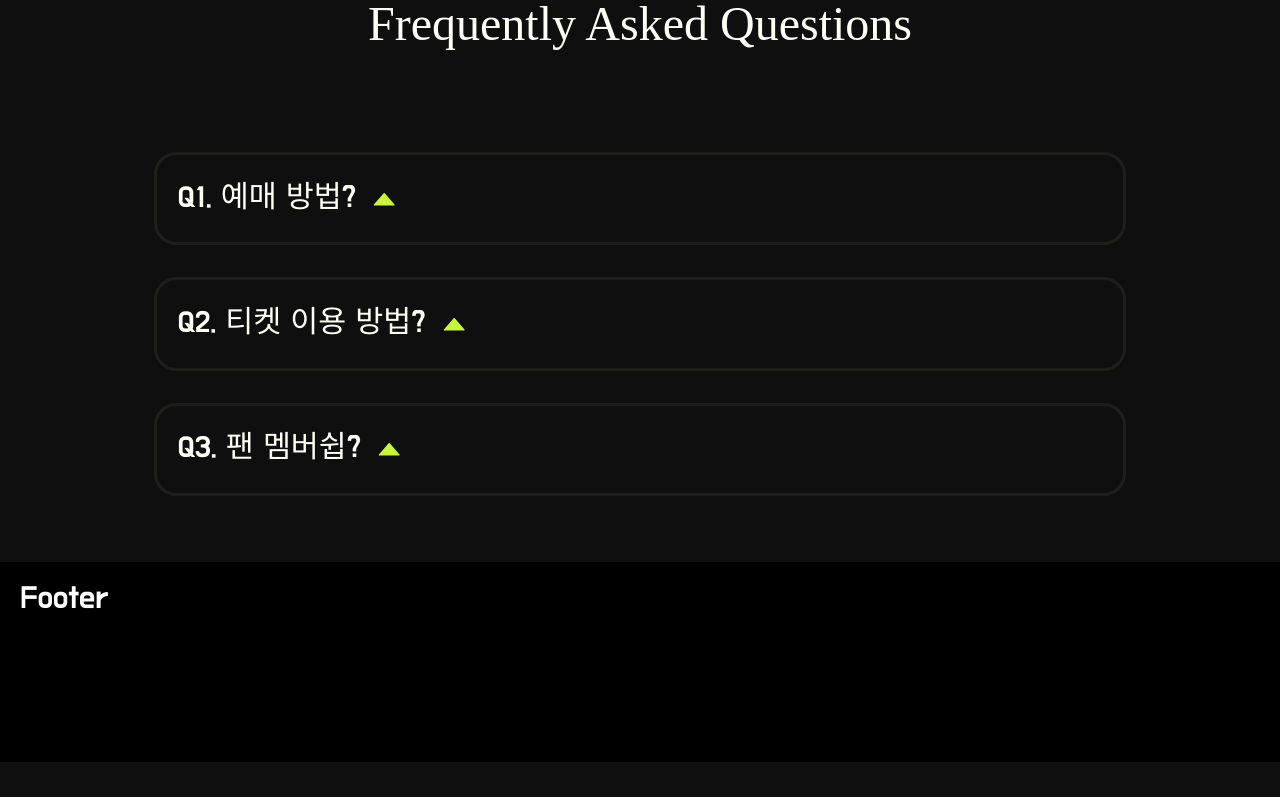
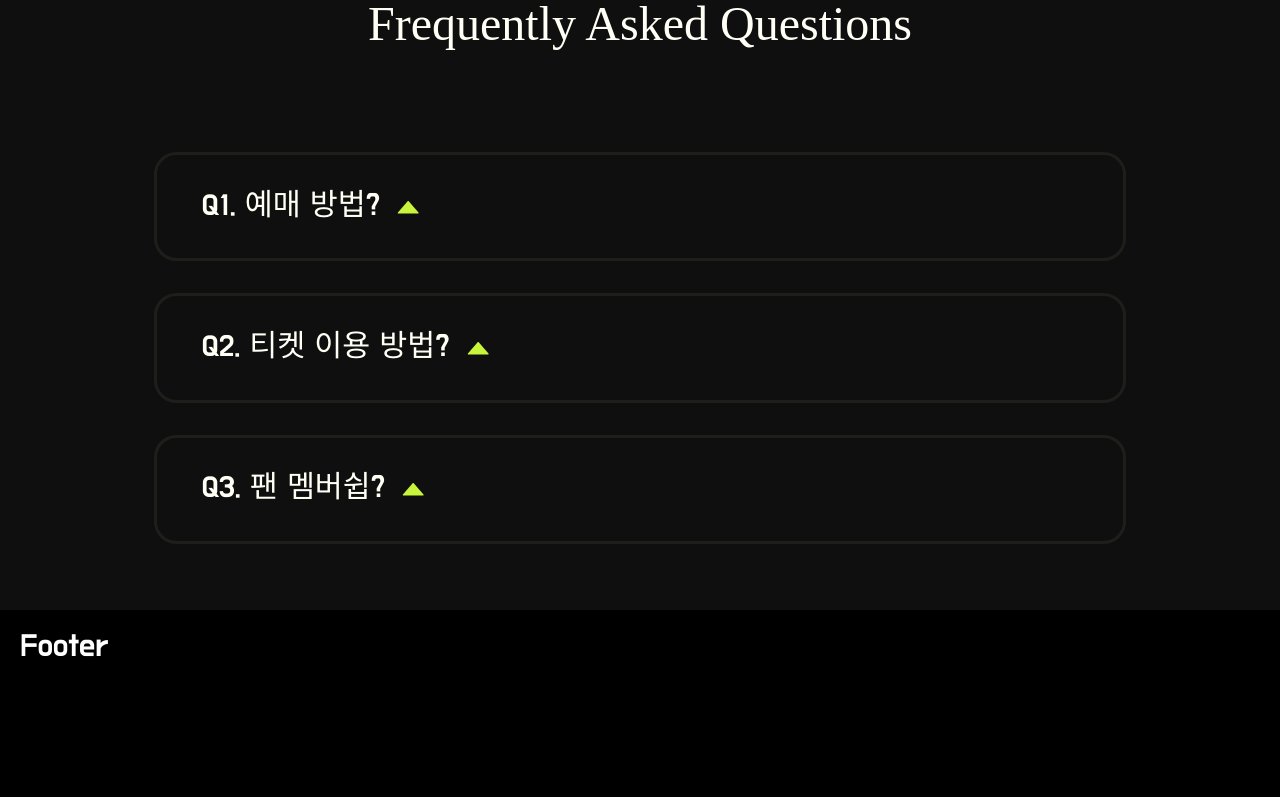
Before and after one commit to teamNFT-likelion/SBT-ticket-client, a React (Create React App) app: page / in a window 1280 px wide. Shown: the part 6064-6861 px from the top of the page. Before the commit the page ends 6826 px from the top, so only its background shows below. Built offline with nearby package versions, Linux system fonts and the light colour scheme; a web font is replaced by a local one.

Commit message:
FAQArea text 컨텐츠 컴포넌트  추출

```diff
--- a/src/components/articles/CardByToggle.jsx
+++ b/src/components/articles/CardByToggle.jsx
@@ -51,22 +51,24 @@ const ContentsContainer = styled(Column)`
 
 const TextContainer = styled(Column)`
   line-height: 150%;
-  font-size: 1.7rem;
+  font-size: 1.5rem;
   text-align: left;
   align-items: center;
   justify-content: center;
   margin-top: 3rem;
   overflow: hidden;
+  padding: 0.5rem 1.5rem;
 
   ${lg`
-    font-size: 1.6rem;
-    margin-top: 1.6rem;
+    font-size: 1.4rem;
+    padding: 0.5rem 1.4rem;
+    margin-top: 1.4rem;
   `}
-
   ${sm`
-    font-size: 1.3rem;
-    margin-top: 1.3rem;
-  `}
+    font-size: 1.2rem;
+    padding: 0.5rem 1.2rem;
+    margin-top: 1.2rem;
+  `};
 `;
 
 const TitleContainer = styled(TextContainer)`
--- a/src/components/pages/main/FAQArea.jsx
+++ b/src/components/pages/main/FAQArea.jsx
@@ -38,13 +38,8 @@ const TitleColumn = styled(Column)`
   `}
 `;
 
-const FAQArea = forwardRef((props, ref) => {
-  return (
-    <>
-      <TitleColumn>
-        <Anchor ref={ref} />
-          <Title>Frequently Asked Questions</Title>
-      </TitleColumn>
+const Q1 = () => {
+  return(
         <CardByToggle title="Q1. 예매 방법?">
           <ContentsContainer>
             tott 내 예매 방법은 두 가지 종류가 있습니다.
@@ -61,18 +56,19 @@ const FAQArea = forwardRef((props, ref) => {
             </Ul>
           </ContentsContainer>
         </CardByToggle>
+  );
+};
+
+const Q2 = () => {
+  return (
     <CardByToggle title="Q2. 티켓 이용 방법?">
       <ContentsContainer>
         <Ol>
           <Li>0. QR 발행은 모바일에서만 가능</Li>
           <Li>1. '마이페이지'-'구매한 티켓'-'QR 발행하기' 클릭</Li>
           <Li>2. 휴대폰 본인 인증</Li>
-              <Li>
-                3. 구매한 티켓의 정보와 본인 인증 정보가 일치할 시, QR 발행
-              </Li>
-              <Li>
-                4. 발행된 QR은 당일 현장에서 리더기를 통해 매칭 후 입장 가능
-              </Li>
+          <Li>3. 구매한 티켓의 정보와 본인 인증 정보가 일치할 시, QR 발행</Li>
+          <Li>4. 발행된 QR은 당일 현장에서 리더기를 통해 매칭 후 입장 가능</Li>
           <Li>
             5. 부정사용 방지를 위해 두 가지 정책을 따릅니다.
             <Ul>
@@ -83,29 +79,45 @@ const FAQArea = forwardRef((props, ref) => {
         </Ol>
       </ContentsContainer>
     </CardByToggle>
+  );
+};
+
+const Q3 = () => {
+  return (
     <CardByToggle title="Q3. 팬 멤버쉽?">
       <ContentsContainer>
         <Ul>
           <Li>
-                👉 팬 래플 시스템을 구축하여 티켓이나 굿즈 등을 이벤트로
-                제공한다.
+            👉 팬 래플 시스템을 구축하여 티켓이나 굿즈 등을 이벤트로 제공한다.
           </Li>
           <Li>
             👉 카테고리별 티어 시스템(구매 횟수와 일정 구매 금액별)
             <Ul>
               <Li>🥈실버 : 할인 + 쿠폰 + 적립금</Li>
+              <Li>🥇골드 : 할인 + 쿠폰 + 적립금, 관심 콘서트 등록 시 알림.</Li>
               <Li>
-                    🥇골드 : 할인 + 쿠폰 + 적립금, 관심 콘서트 등록 시 알림.
-                  </Li>
-                  <Li>
-                    💎플레티넘 : 할인 + 쿠폰 + 적립금, 취소 좌석 알림, 관심
-                    콘서트 등록 시 알림, (래플 참여권 1개)
+                💎플레티넘 : 할인 + 쿠폰 + 적립금, 취소 좌석 알림, 관심 콘서트
+                등록 시 알림, (래플 참여권 1개)
               </Li>
             </Ul>
           </Li>
         </Ul>
       </ContentsContainer>
     </CardByToggle>
+  );
+}
+
+
+const FAQArea = forwardRef((props, ref) => {
+  return (
+    <>
+      <TitleColumn>
+        <Anchor ref={ref} />
+          <Title>Frequently Asked Questions</Title>
+      </TitleColumn>
+      <Q1/>
+      <Q2/>
+      <Q3/>
     </>
   );
 });
```
Lines whose indentation alone changed are shown as unchanged.
